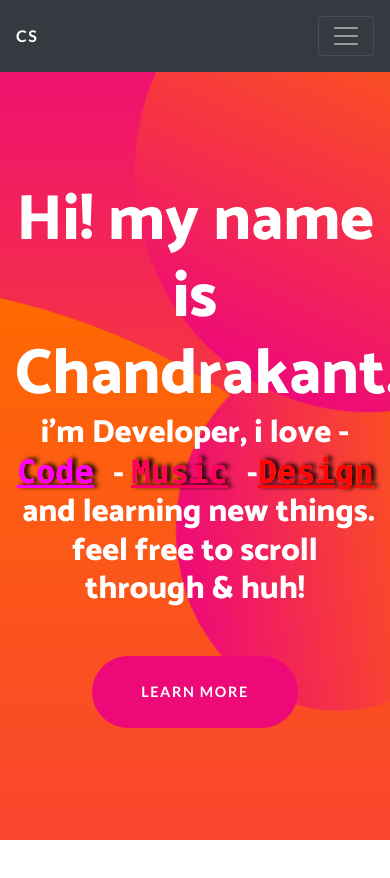
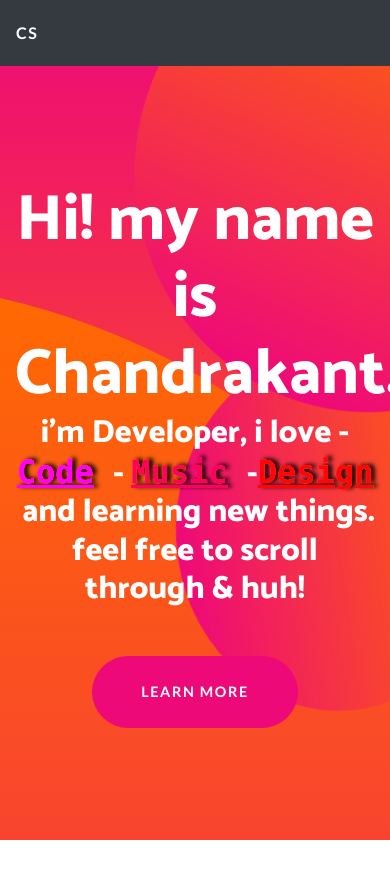
Before and after one commit to cds/cds.github.io, a plain HTML site: page index.html in a window 390 px wide. Shown: the top 878 px of the page. Drawn offline with nearby package versions, Linux system fonts and the light colour scheme.

Commit message:
hide toggle

```diff
--- a/index.html
+++ b/index.html
@@ -14,7 +14,7 @@
 
 <body>
     <nav class="navbar navbar-dark navbar-expand-lg fixed-top bg-dark navbar-custom">
-        <div class="container"><a class="navbar-brand" href="#">CS</a><button data-toggle="collapse" class="navbar-toggler" data-target="#navbarResponsive"><span class="navbar-toggler-icon"></span></button>
+        <div class="container"><a class="navbar-brand" href="#">CS</a>
             <div class="collapse navbar-collapse" id="navbarResponsive">
                 <ul class="nav navbar-nav ml-auto">
                     <li class="nav-item" role="presentation"></li>
```
